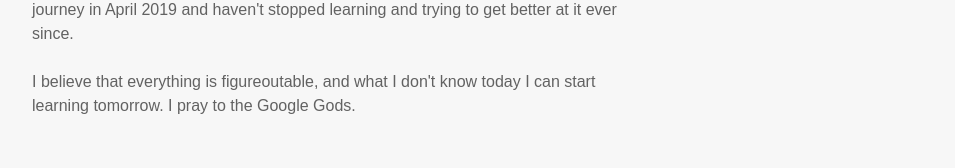
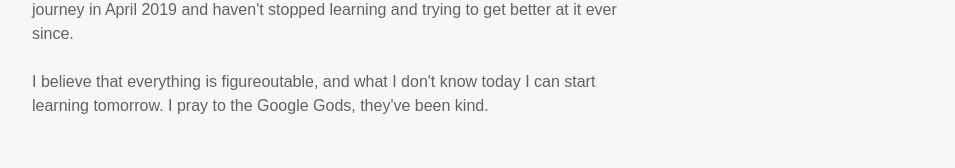
Before and after one commit to mindeby/my-portfolio, a website built with Parcel: page index.html in a window 1280 px wide. Shown: the part 779-947 px from the top of the page, without its empty margins (158-1113 px from the left). Built offline with nearby package versions, Linux system fonts and the light colour scheme; a web font is replaced by a local one.

Commit message:
text changes

```diff
--- a/index.html
+++ b/index.html
@@ -44,7 +44,7 @@
           Right now I'm hoping to land my <b>first job in tech</b>. I started this web development journey in April 2019 and haven't stopped learning and trying to get better at it ever since.
         </p>
         <p>
-          I believe that everything is figureoutable, and what I don't know today I can start learning tomorrow. I pray to the Google Gods.
+          I believe that everything is figureoutable, and what I don't know today I can start learning tomorrow. I pray to the Google Gods, they've been kind.
         </p>
         <h3>Previously, on HBO’s “Deb’s&nbsp;Journey”™:</h3>
         <ul class="life-events">
```
